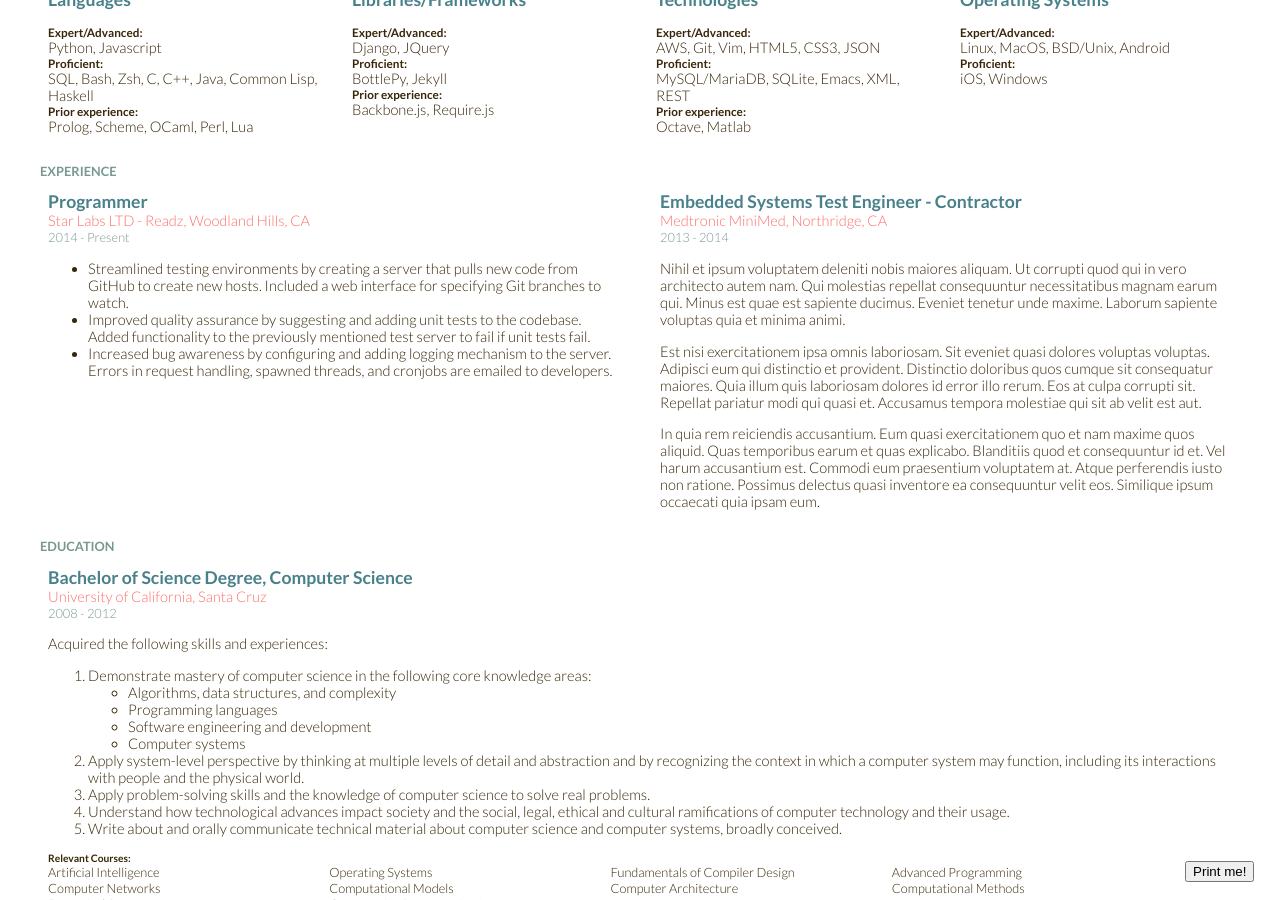
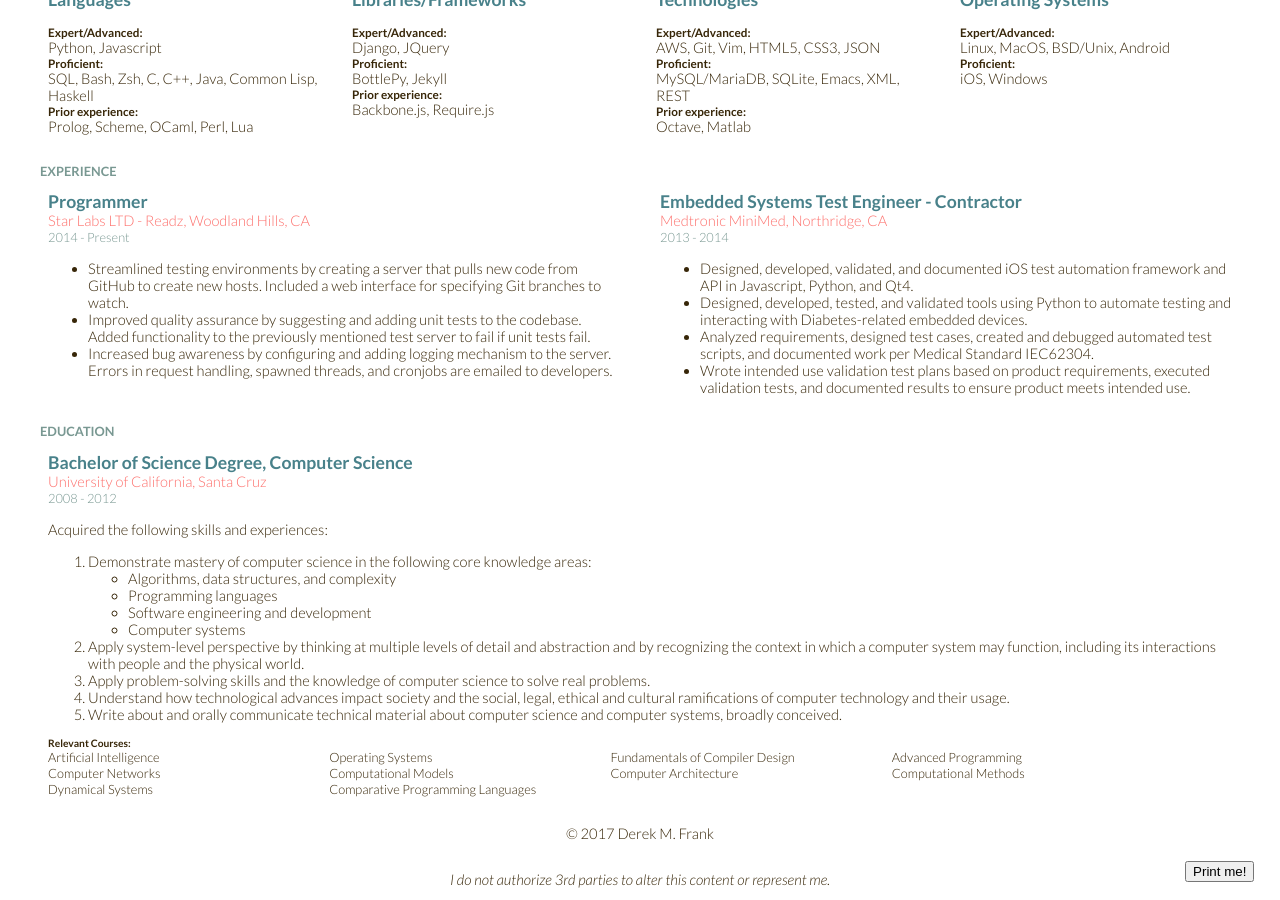
Before and after one commit to defrank/defrank.github.io, a Jekyll site: the page built from resume.html, in a window 1280 px wide and 900 px high, scrolled down 763 px. Built offline with Jekyll 4.4.1, drawn with Linux system fonts in a browser that asks for light colours.

Commit message:
feat(resume): Add experience content for Medtronic
WIP: #4

```diff
--- a/resume.html
+++ b/resume.html
@@ -616,20 +616,17 @@ layout: blank
                class="organization"
                target="_blank">Medtronic MiniMed, Northridge, CA</a>
             <div class="date"><time>2013</time> - <time>2014</time></div>
-            <p>Nihil et ipsum voluptatem deleniti nobis maiores aliquam. Ut corrupti quod qui in
-            vero architecto autem nam. Qui molestias repellat consequuntur necessitatibus magnam
-            earum qui. Minus est quae est sapiente ducimus. Eveniet tenetur unde maxime. Laborum
-            sapiente voluptas quia et minima animi.</p>
-            <p>Est nisi exercitationem ipsa omnis laboriosam. Sit eveniet quasi dolores voluptas
-            voluptas. Adipisci eum qui distinctio et provident. Distinctio doloribus quos cumque sit
-            consequatur maiores. Quia illum quis laboriosam dolores id error illo rerum.
-            Eos at culpa corrupti sit. Repellat pariatur modi qui quasi et. Accusamus tempora
-            molestiae qui sit ab velit est aut.</p>
-            <p>In quia rem reiciendis accusantium. Eum quasi exercitationem quo et nam maxime quos
-            aliquid. Quas temporibus earum et quas explicabo. Blanditiis quod et consequuntur
-            id et. Vel harum accusantium est. Commodi eum praesentium voluptatem at.
-            Atque perferendis iusto non ratione. Possimus delectus quasi inventore ea
-            consequuntur velit eos. Similique ipsum occaecati quia ipsam eum.</p>
+            <ul>
+                <li>Designed, developed, validated, and documented iOS test automation framework
+                    and API in Javascript, Python, and Qt4.</li>
+                <li>Designed, developed, tested, and validated tools using Python to automate
+                    testing and interacting with Diabetes-related embedded devices.</li>
+                <li>Analyzed requirements, designed test cases, created and debugged automated test
+                    scripts, and documented work per Medical Standard IEC62304.</li>
+                <li>Wrote intended use validation test plans based on product requirements, executed
+                    validation tests, and documented results to ensure product meets intended
+                    use.</li>
+            </ul>
         </section>
     </section>
 
```
